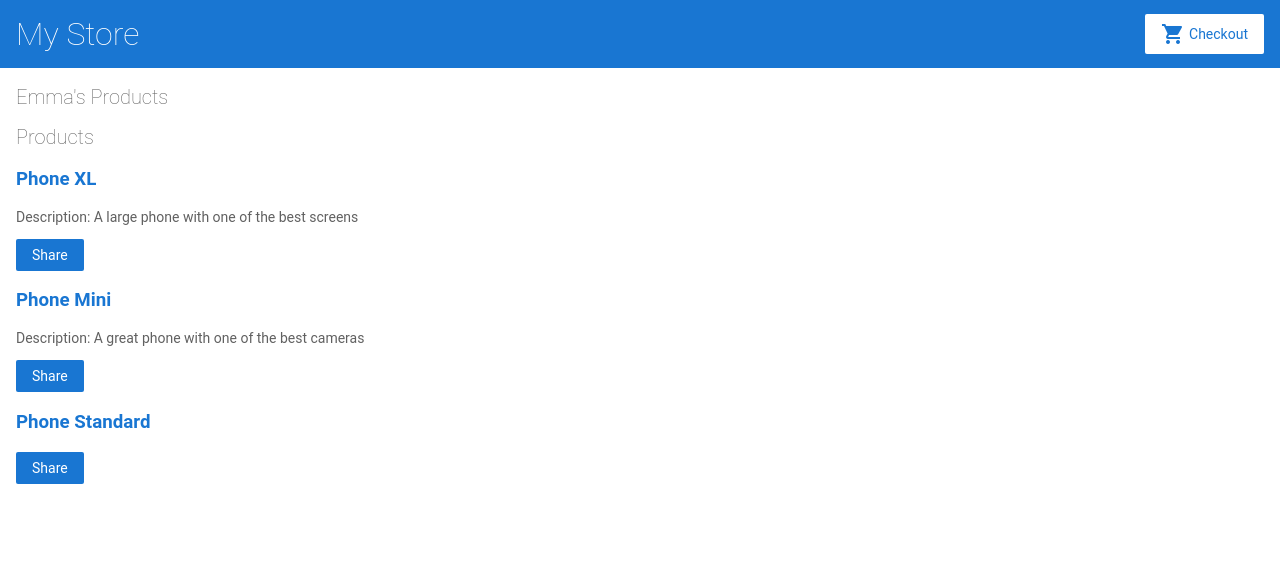
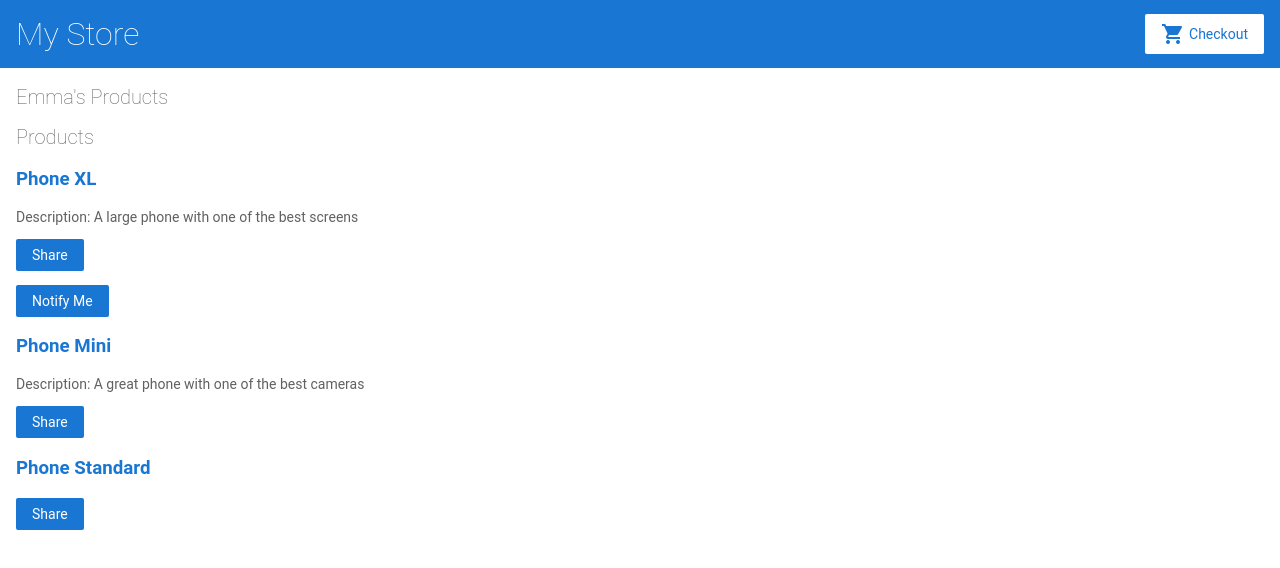
Before and after one commit to emmalucey97/wdf-angular-store-tutorial, an Angular app: page / in a window 1280 px wide. Shown: the top 568 px of the page. Built offline with nearby package versions, Linux system fonts and the light colour scheme.

Commit message:
angular_gettingstarted_tutorial_3

```diff
--- a/src/app/product-alerts/product-alerts.component.html
+++ b/src/app/product-alerts/product-alerts.component.html
@@ -1,4 +1,4 @@
 
 <p *ngIf="product.price > 700">
-  <button>Notify Me</button>
+  <button (click)="notify.emit()">Notify Me</button>
 </p>
--- a/src/app/product-alerts/product-alerts.component.ts
+++ b/src/app/product-alerts/product-alerts.component.ts
@@ -1,5 +1,6 @@
 import { Component, OnInit } from '@angular/core';
 import { Input } from '@angular/core';
+import { Output, EventEmitter } from '@angular/core';
 
 @Component({
   selector: 'app-product-alerts',
@@ -8,6 +9,7 @@ import { Input } from '@angular/core';
 })
 export class ProductAlertsComponent implements OnInit {
   @Input() product;
+  @Output() notify = new EventEmitter();
   constructor() { }
 
   ngOnInit() {
--- a/src/app/product-list/product-list.component.html
+++ b/src/app/product-list/product-list.component.html
@@ -15,6 +15,11 @@
     Share
   </button>
 
+ <app-product-alerts
+  [product]="product"
+  (notify)="onNotify()">
+</app-product-alerts>
+
 </div>
 
 <!--
--- a/src/app/product-list/product-list.component.ts
+++ b/src/app/product-list/product-list.component.ts
@@ -13,6 +13,9 @@ export class ProductListComponent {
   share() {
     window.alert('The product has been shared!');
   }
+   onNotify() {
+    window.alert('You will be notified when the product goes on sale');
+  }
 }
 
 
```
